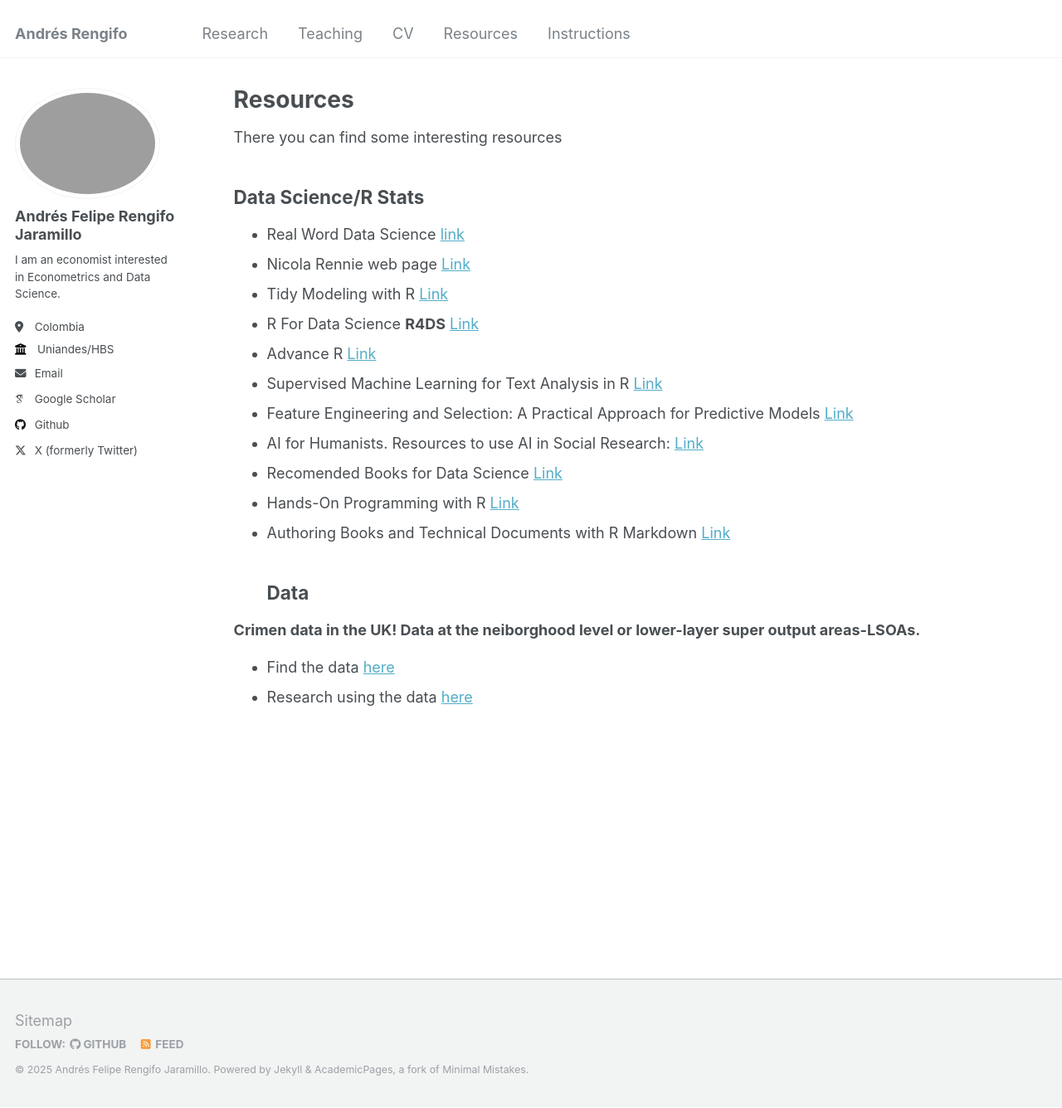
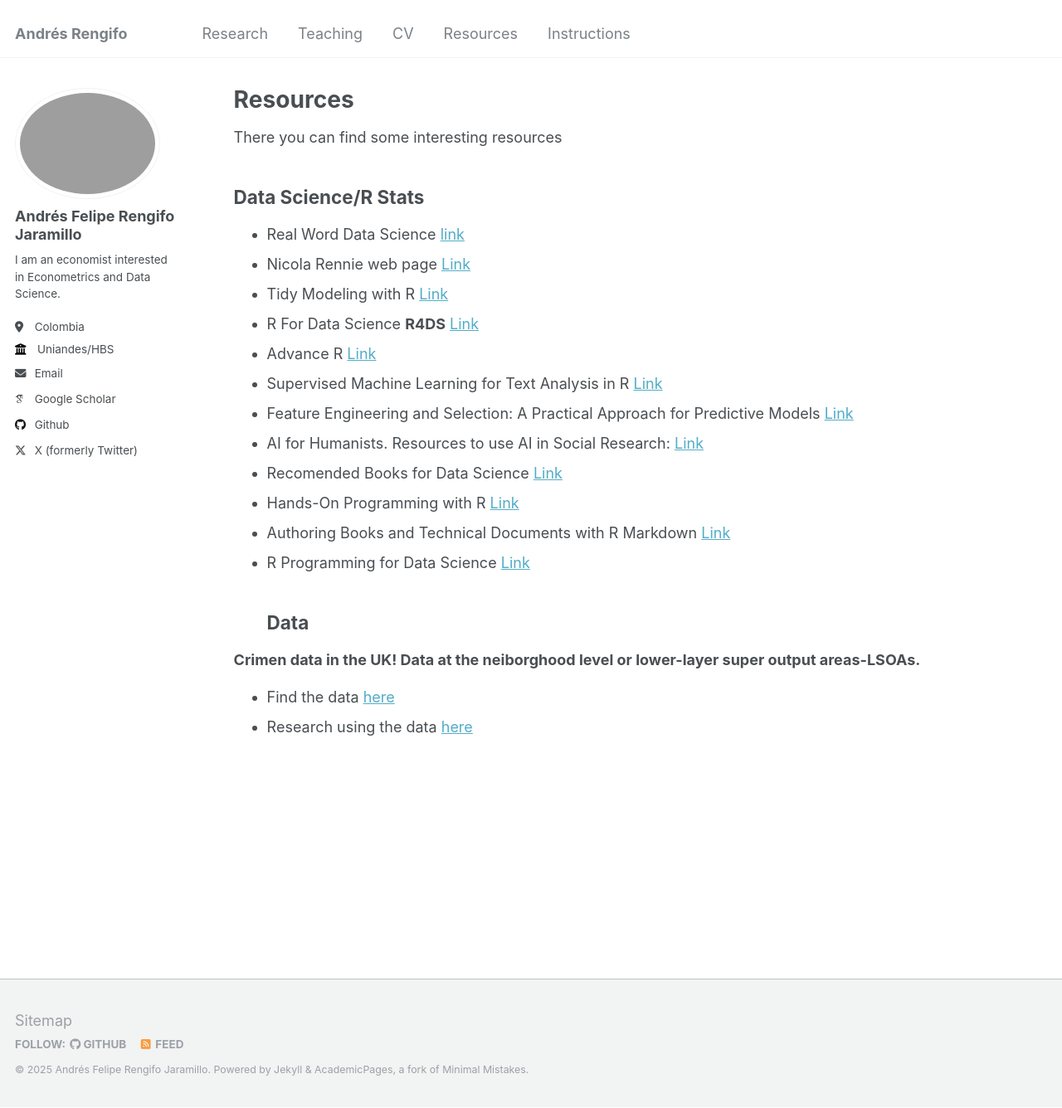
Before and after one commit to RengifoAndres/RengifoAndres.github.io, a Jekyll site: the page built from _pages/Resources.md, in a window 1280 px wide and 1336 px high. Shown: the whole window at 83% size. Built offline with Jekyll 4.4.1, drawn with Linux system fonts in a browser that asks for light colours; some web fonts are replaced.

Commit message:
Update Resources.md

```diff
--- a/_pages/Resources.md
+++ b/_pages/Resources.md
@@ -20,6 +20,7 @@ There you can find some interesting resources
 * Recomended Books for Data Science [Link](https://datahumans.notion.site/2f4552fd18be4d439b6b6977077e6ca5?v=738d0654fd81490890b8f741a2ef0a3c)
 * Hands-On Programming with R [Link](https://rstudio-education.github.io/hopr/index.html)
 * Authoring Books and Technical Documents with R Markdown [Link](https://bookdown.org/yihui/bookdown/)
+* R Programming for Data Science [Link](https://bookdown.org/rdpeng/rprogdatascience/)
 ## Data
 
 <div style="display: flex; align-items: flex-start; margin-bottom: 20px;">
```
